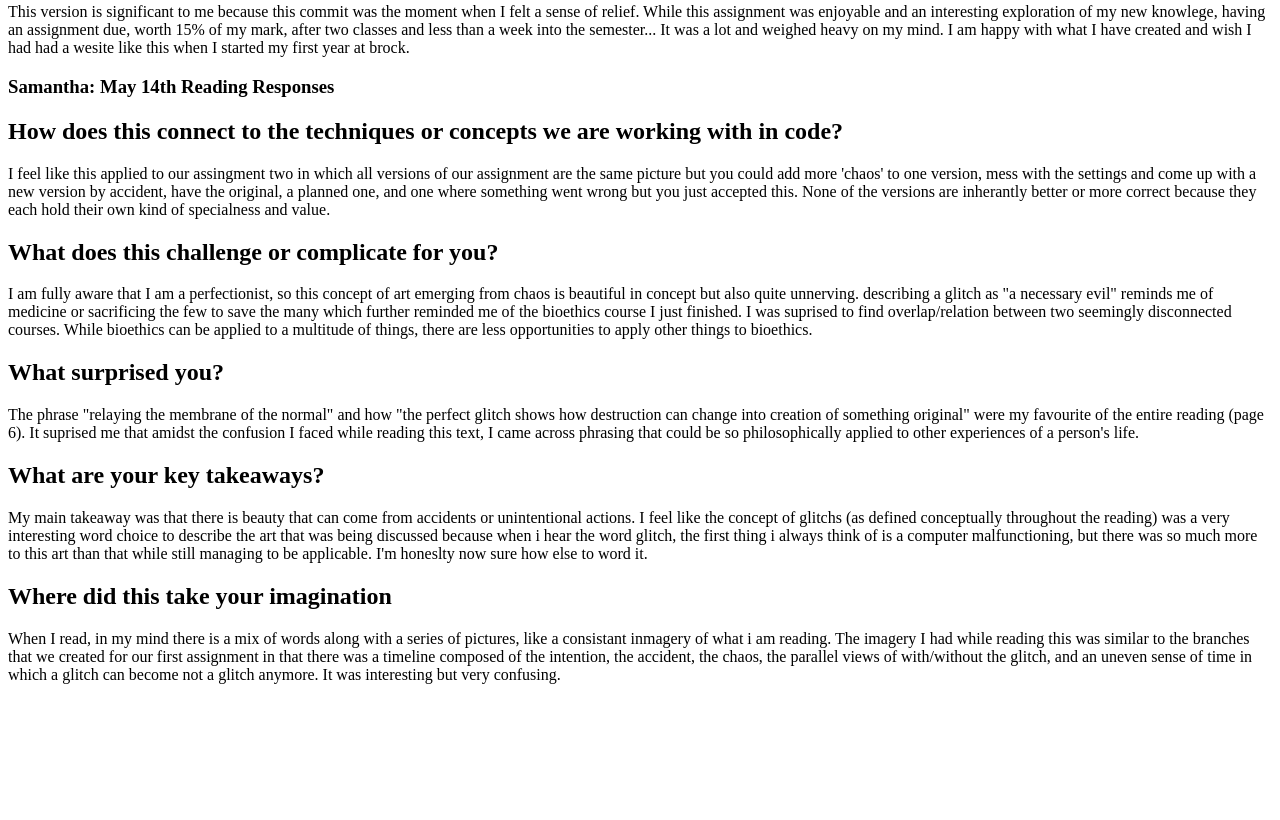
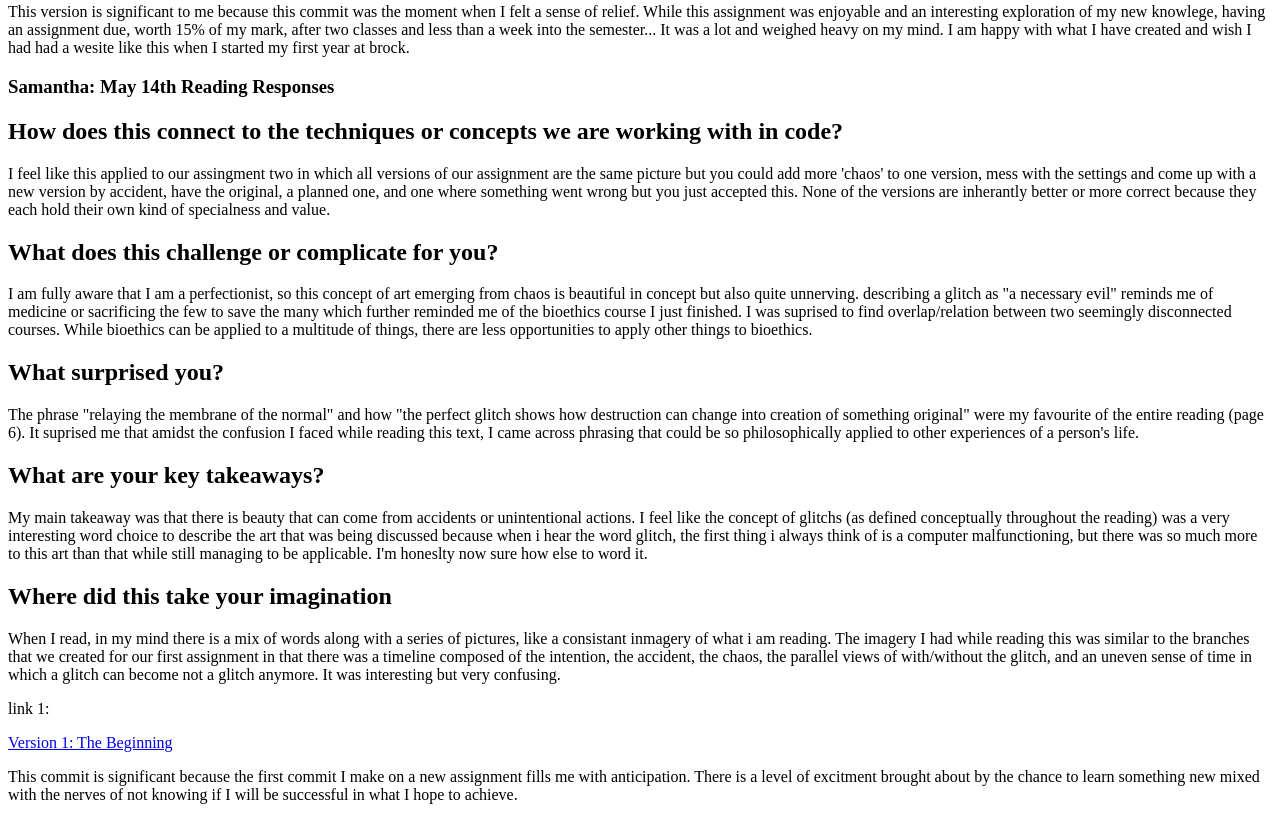
Before and after one commit to DocSam-44/docsam-44.github.io, a plain HTML site: page index.html in a window 1280 px wide. Shown: the part 1200-2020 px from the top of the page. Before the commit the page ends 1900 px from the top, so only its background shows below. Drawn offline with Linux system fonts and the light colour scheme.

Commit message:
first a2 link

```diff
--- a/index.html
+++ b/index.html
@@ -140,6 +140,15 @@ When I read, in my mind there is a mix of words along with a series of pictures,
 </p>
 
 <!-- ! My reading 2 response write up ends here -->
+<!-- ! My links for assignment 2 start here -->
+<p>link 1:</p>
+<p><a href="https://github.com/DocSam-44/a2-git-oneimage-x5/tree/09c91c5980781145b0995357ccb57c8d76340936">Version 1: The Beginning</a></p>
+<p>This commit is significant because the first commit I make on a new assignment fills me with anticipation. There is a level of excitment brought about by the chance to learn something new mixed with the nerves of not knowing if I will be successful in what I hope to achieve.</p>
+
+
+
+
+<!-- !My links for assignmnet 2 end here -->
 
 
   </body>
```
